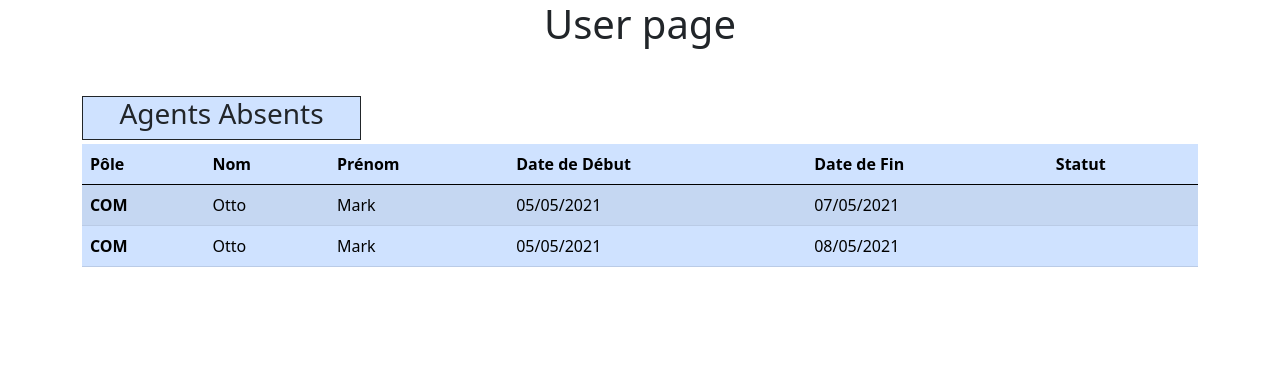
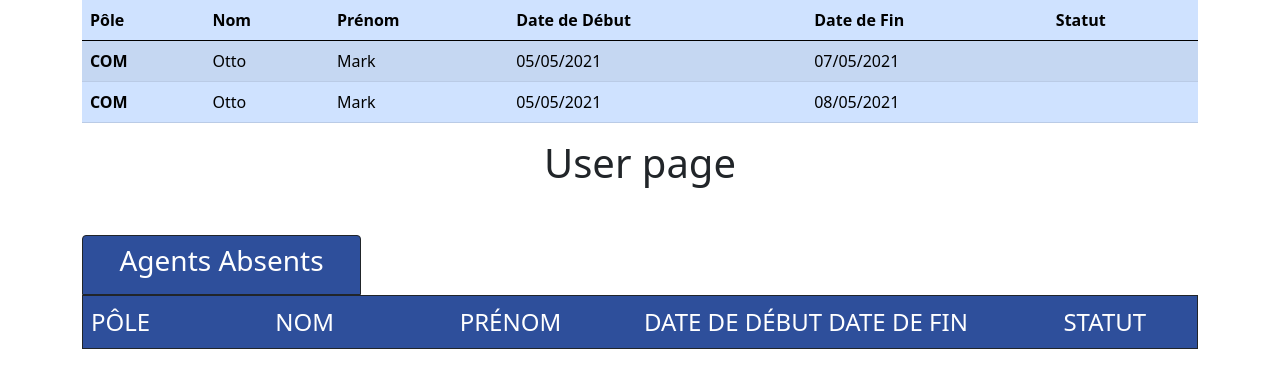
Before and after one commit to fabricedujardinportfolio/absences, a PHP site: page /views/display.php in a window 1280 px wide. Shown: the top 388 px of the page. Run offline with PHP 8.4, Linux system fonts and the light colour scheme; tables that the repository leaves empty or names only in its code hold one stand-in row (values such as "Sample post").

Commit message:
Page user + request php

```diff
--- a/views/display.php
+++ b/views/display.php
@@ -1,10 +1,27 @@
+<?php require '../classes/database.php';?>
 <?php include("../model/header.php");?>
 
+<!-- SCRIPT ICI -->
+
+
+</head>
+<body>
+
+
+
+<?php
+  try {
+    $pole_service = "pole_service";
+    $stmt = $conn->prepare('SELECT pole_service, absences_absences.id, name,first_name,date_start,date_end FROM `absences_absences`,`agents` WHERE agents_id=agents.id ORDER BY pole_service=? AND name');
+    $stmt->execute([$pole_service]);
+    $posts = $stmt->fetchAll(PDO::FETCH_ASSOC);
+    }catch(PDOException $e) {
+      echo "Error: " . $e->getMessage();
+    }
+?>
+
 <div class="container">
-<h1 class="col text-center">User page</h1>
-<div class="pole col-3 border border-1 border-dark mt-5 mb-1 text-center" style="background-color:#CFE2FF">
-    <h3>Agents Absents</h3>
-</div>
+
     <table class="table table-primary table-striped">
         <thead>
             <tr>
@@ -35,4 +52,48 @@
                 <td></td>
             </tr>
     </table>
+    <h1 class="col text-center">User page</h1>
+    <div class="pole col-3 border border-1 border-dark mt-5 text-center text-white py-2 rounded-top" style="background-color:#2E4F9B">
+        <h3>Agents Absents</h3>
     </div>
+
+    <form action="">
+        <div class="col-12 d-flex border border-1 border-dark text-white fs-4 text-uppercase py-2" style="background-color:#2E4F9B">
+            <div class="col ps-2"> Pôle </div>
+            <div class="col"> Nom </div>
+            <div class="col"> Prénom </div>
+            <div class="col"> Date de Début </div>
+            <div class="col"> Date de Fin </div>
+            <div class="col text-center"> Statut </div>
+        </div>
+
+        <?php foreach ($posts as $post): ?>
+
+        <div class="col-12 d-flex border-bottom fs-5 py-2">
+            <div class="col ps-2">
+                <?=$post['pole_service']?>
+            </div>
+            <div class="col">
+                <?=$post['name']?>
+            </div>
+            <div class="col">
+                <?=$post['first_name']?>
+            </div>
+            <div class="col">
+                <span class="date_start_reel_<?=$post['id']?>">
+                    <?=$post['date_start']?>
+                </span>
+            </div>
+            <div class="col">
+                <span class="date_end_reel_<?=$post['id']?>">
+                    <?=$post['date_end']?>
+                </span>
+            </div>
+            <div class="col text-danger text-center">
+               Absent
+            </div>
+        </div>
+
+        <?php endforeach; ?>
+
+</div>
```
Lines whose indentation alone changed are shown as unchanged.
